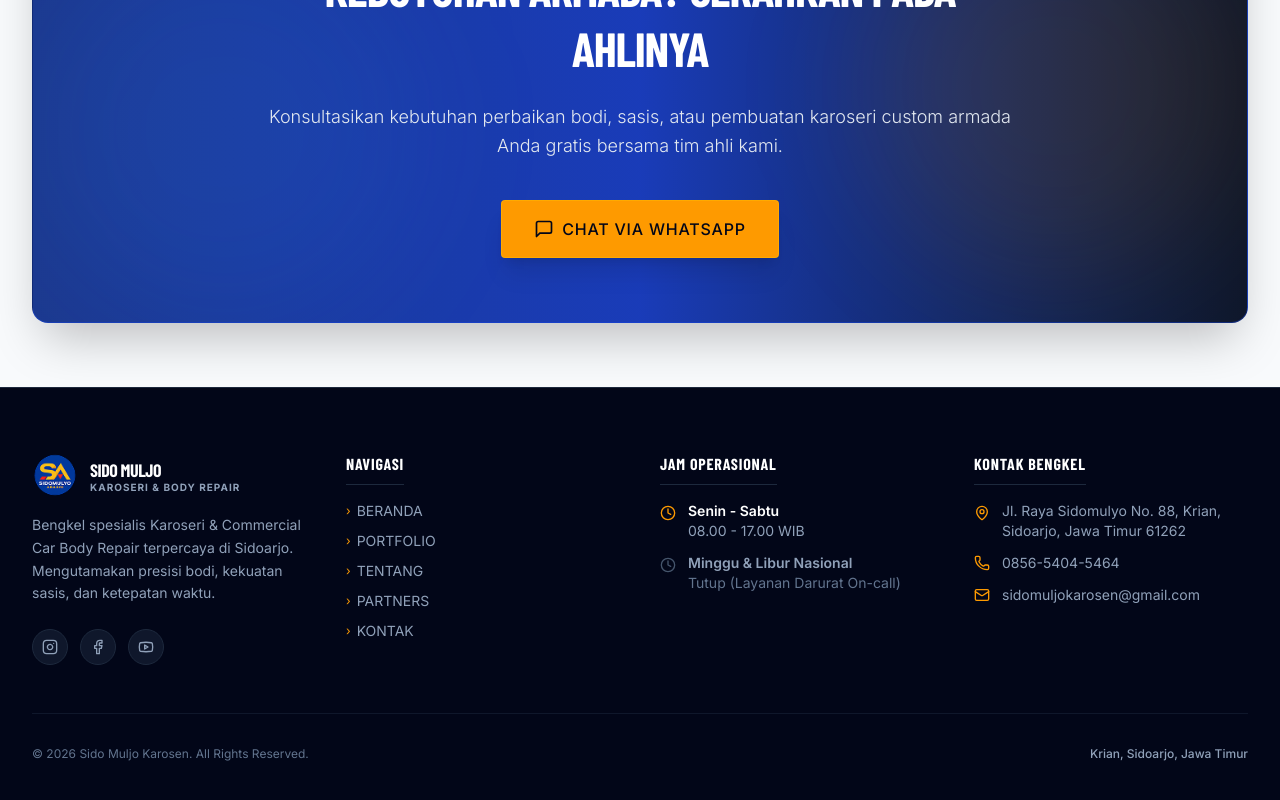
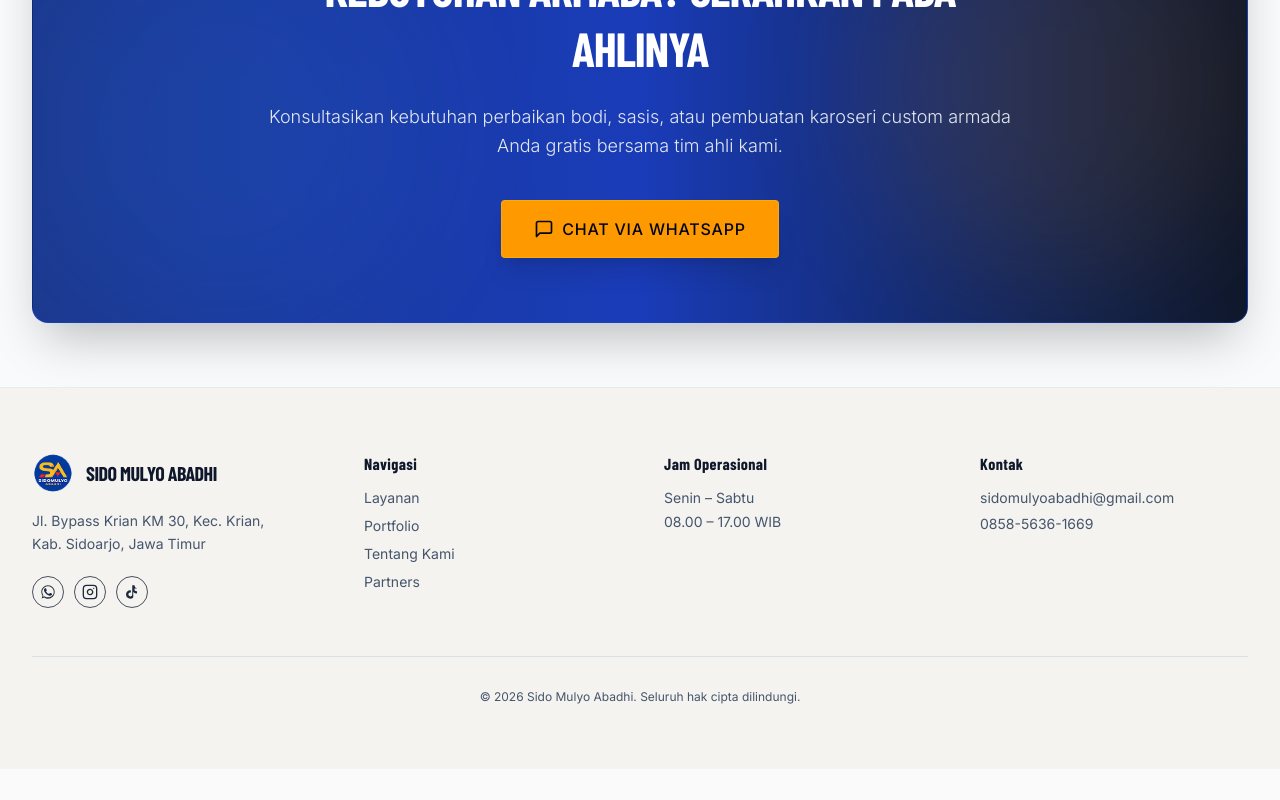
Before and after one commit to PerdanaMain/fe-compro-sidomulyo, a Next.js app: page / in a window 1280 px wide. Shown: the part 4226-5026 px from the top of the page. After the commit the page ends 4995 px from the top, so only its background shows below. Built offline with nearby package versions, Linux system fonts and the light colour scheme; no server answers; a web font is replaced by a local one.

Commit message:
feat(footer): add site configuration, company data, and footer component to the project

```diff
--- a/src/components/layout/footer.tsx
+++ b/src/components/layout/footer.tsx
@@ -1,77 +1,101 @@
 import React from "react";
 import Link from "next/link";
-import { MapPin, Phone, Mail, Clock, Instagram, Facebook, Youtube } from "lucide-react";
+import Image from "next/image";
+import { Instagram } from "lucide-react";
 import { companyData } from "@/data/company";
-import { navItems } from "@/data/navigation";
-import { Container } from "@/components/ui/container";
-import Image from "next/image";
+
+function WhatsAppIcon({ className = "w-4 h-4" }: { className?: string }) {
+  return (
+    <svg className={className} fill="currentColor" viewBox="0 0 24 24">
+      <path d="M17.472 14.382c-.297-.149-1.758-.867-2.03-.967-.273-.099-.471-.148-.67.15-.197.297-.767.966-.94 1.164-.173.199-.347.223-.644.075-.297-.15-1.255-.463-2.39-1.475-.883-.788-1.48-1.761-1.653-2.059-.173-.297-.018-.458.13-.606.134-.133.298-.347.446-.521.151-.172.2-.296.3-.495.099-.198.05-.372-.025-.521-.075-.148-.669-1.611-.916-2.206-.242-.579-.487-.501-.669-.51l-.57-.01c-.198 0-.52.074-.792.372s-1.04 1.016-1.04 2.479 1.065 2.876 1.213 3.074c.149.198 2.095 3.2 5.076 4.487.709.306 1.263.489 1.694.626.712.226 1.36.194 1.872.118.572-.085 1.758-.719 2.006-1.413.248-.695.248-1.29.173-1.414-.074-.124-.272-.198-.57-.347z" />
+      <path d="M12 2C6.477 2 2 6.477 2 12c0 2.137.672 4.116 1.82 5.74L2.343 21.657l4.053-1.455C8.005 21.328 9.932 22 12 22c5.523 0 10-4.477 10-10S17.523 2 12 2zm0 18c-1.84 0-3.551-.523-5.006-1.428l-.359-.222-2.428.871.876-2.383-.243-.377C3.882 15.006 3.333 13.553 3.333 12c0-4.787 3.88-8.667 8.667-8.667s8.667 3.88 8.667 8.667S16.787 20 12 20z" />
+    </svg>
+  );
+}
+
+function TikTokIcon({ className = "w-4 h-4" }: { className?: string }) {
+  return (
+    <svg className={className} fill="currentColor" viewBox="0 0 24 24">
+      <path d="M19.59 6.69a4.83 4.83 0 0 1-3.77-4.25V2h-3.45v13.67a2.89 2.89 0 0 1-5.2 1.74 2.89 2.89 0 0 1 2.31-4.64c.29 0 .56.04.82.12V9.38a6.37 6.37 0 0 0-1-.08A6.34 6.34 0 0 0 3 15.64a6.34 6.34 0 0 0 10.86 4.47V12a8.28 8.28 0 0 0 5.73 2.26V10.8a4.83 4.83 0 0 1-3.77-1.41V6.69z" />
+    </svg>
+  );
+}
+
+const footerNavItems = [
+  { label: "Layanan", href: "/#services" },
+  { label: "Portfolio", href: "/portfolio" },
+  { label: "Tentang Kami", href: "/tentang" },
+  { label: "Partners", href: "/partner" },
+];
 
 export function Footer() {
   return (
-    <footer className="bg-slate-950 text-slate-400 border-t border-slate-800">
-      <Container className="py-16">
-        <div className="grid grid-cols-1 md:grid-cols-2 lg:grid-cols-4 gap-10">
-          {/* Column 1: Brand & Bio */}
+    <footer className="bg-[#f4f3ef] text-slate-700 py-12 md:py-16 border-t border-slate-200/60">
+      <div className="max-w-7xl mx-auto px-4 sm:px-6 lg:px-8">
+        <div className="grid grid-cols-1 md:grid-cols-2 lg:grid-cols-4 gap-8 lg:gap-12 pb-12">
+          {/* Column 1: Brand & Address */}
           <div className="space-y-4">
             <div className="flex items-center gap-3">
-              <Image src="/images/logo-footer.png" height={46} width={46} alt={companyData.name} />
-              <div className="flex flex-col">
-                <span className="font-heading text-lg font-extrabold uppercase tracking-tight text-white">
-                  SIDO MULJO
-                </span>
-                <span className="text-[10px] uppercase font-bold tracking-widest text-slate-400 -mt-1">
-                  KAROSERI & BODY REPAIR
-                </span>
-              </div>
+              <Image
+                src="/images/logo-footer.png"
+                height={42}
+                width={42}
+                alt={companyData.name}
+                className="object-contain"
+              />
+              <span className="font-heading font-extrabold text-xl tracking-tight text-slate-900 uppercase">
+                SIDO MULYO ABADHI
+              </span>
             </div>
-            <p className="text-sm leading-relaxed text-slate-400">
-              Bengkel spesialis Karoseri & Commercial Car Body Repair terpercaya di Sidoarjo. Mengutamakan presisi bodi, kekuatan sasis, dan ketepatan waktu.
+            <p className="text-sm text-slate-600 leading-relaxed font-normal">
+              Jl. Bypass Krian KM 30, Kec. Krian,
+              <br />
+              Kab. Sidoarjo, Jawa Timur
             </p>
-            <div className="flex items-center gap-3 pt-2">
+            <div className="flex items-center gap-2.5 pt-1">
+              <a
+                href={`https://wa.me/${companyData.whatsapp}`}
+                target="_blank"
+                rel="noopener noreferrer"
+                aria-label="WhatsApp"
+                className="w-8 h-8 rounded-full border border-slate-800/80 flex items-center justify-center text-slate-800 hover:bg-slate-900 hover:text-white transition-colors"
+              >
+                <WhatsAppIcon className="w-4 h-4" />
+              </a>
               <a
                 href={companyData.socials.instagram}
                 target="_blank"
                 rel="noopener noreferrer"
                 aria-label="Instagram"
-                className="w-9 h-9 rounded-full bg-slate-900 border border-slate-800 flex items-center justify-center text-slate-400 hover:text-amber-400 hover:border-amber-500/50 transition-colors"
+                className="w-8 h-8 rounded-full border border-slate-800/80 flex items-center justify-center text-slate-800 hover:bg-slate-900 hover:text-white transition-colors"
               >
                 <Instagram className="w-4 h-4" />
               </a>
               <a
-                href={companyData.socials.facebook}
+                href="https://tiktok.com"
                 target="_blank"
                 rel="noopener noreferrer"
-                aria-label="Facebook"
-                className="w-9 h-9 rounded-full bg-slate-900 border border-slate-800 flex items-center justify-center text-slate-400 hover:text-amber-400 hover:border-amber-500/50 transition-colors"
+                aria-label="TikTok"
+                className="w-8 h-8 rounded-full border border-slate-800/80 flex items-center justify-center text-slate-800 hover:bg-slate-900 hover:text-white transition-colors"
               >
-                <Facebook className="w-4 h-4" />
-              </a>
-              <a
-                href={companyData.socials.youtube}
-                target="_blank"
-                rel="noopener noreferrer"
-                aria-label="YouTube"
-                className="w-9 h-9 rounded-full bg-slate-900 border border-slate-800 flex items-center justify-center text-slate-400 hover:text-amber-400 hover:border-amber-500/50 transition-colors"
-              >
-                <Youtube className="w-4 h-4" />
+                <TikTokIcon className="w-4 h-4" />
               </a>
             </div>
           </div>
 
           {/* Column 2: Navigasi */}
-          <div className="space-y-4">
-            <h3 className="font-heading text-base font-bold uppercase tracking-wider text-white border-b border-slate-800 pb-2 inline-block">
+          <div className="space-y-3 md:pl-4">
+            <h3 className="font-heading font-bold text-base text-slate-900 tracking-wide">
               Navigasi
             </h3>
-            <ul className="space-y-2.5 text-sm">
-              {navItems.map((item) => (
-                <li key={item.href}>
+            <ul className="space-y-2 text-sm text-slate-600">
+              {footerNavItems.map((item) => (
+                <li key={item.label}>
                   <Link
                     href={item.href}
-                    className="hover:text-amber-400 transition-colors flex items-center gap-1.5"
+                    className="hover:text-slate-900 transition-colors block"
                   >
-                    <span className="text-amber-500 text-xs">›</span>
-                    <span>{item.label}</span>
+                    {item.label}
                   </Link>
                 </li>
               ))}
@@ -79,65 +103,49 @@ export function Footer() {
           </div>
 
           {/* Column 3: Jam Operasional */}
-          <div className="space-y-4">
-            <h3 className="font-heading text-base font-bold uppercase tracking-wider text-white border-b border-slate-800 pb-2 inline-block">
+          <div className="space-y-3">
+            <h3 className="font-heading font-bold text-base text-slate-900 tracking-wide">
               Jam Operasional
             </h3>
-            <ul className="space-y-3 text-sm">
-              <li className="flex items-start gap-3">
-                <Clock className="w-4 h-4 text-amber-500 shrink-0 mt-1" />
-                <div>
-                  <div className="font-semibold text-white">Senin - Sabtu</div>
-                  <div className="text-slate-400">08.00 - 17.00 WIB</div>
-                </div>
-              </li>
-              <li className="flex items-start gap-3">
-                <Clock className="w-4 h-4 text-slate-600 shrink-0 mt-1" />
-                <div>
-                  <div className="font-semibold text-slate-400">Minggu & Libur Nasional</div>
-                  <div className="text-slate-500">Tutup (Layanan Darurat On-call)</div>
-                </div>
-              </li>
-            </ul>
+            <div className="space-y-1 text-sm text-slate-600">
+              <p>Senin – Sabtu</p>
+              <p>08.00 – 17.00 WIB</p>
+            </div>
           </div>
 
           {/* Column 4: Kontak */}
-          <div className="space-y-4">
-            <h3 className="font-heading text-base font-bold uppercase tracking-wider text-white border-b border-slate-800 pb-2 inline-block">
-              Kontak Bengkel
+          <div className="space-y-3">
+            <h3 className="font-heading font-bold text-base text-slate-900 tracking-wide">
+              Kontak
             </h3>
-            <ul className="space-y-3 text-sm">
-              <li className="flex items-start gap-3">
-                <MapPin className="w-4 h-4 text-amber-500 shrink-0 mt-1" />
-                <span>{companyData.address}</span>
-              </li>
-              <li className="flex items-center gap-3">
-                <Phone className="w-4 h-4 text-amber-500 shrink-0" />
-                <a href={`tel:${companyData.phone}`} className="hover:text-white transition-colors">
+            <div className="space-y-1.5 text-sm text-slate-600">
+              <p>
+                <a
+                  href={`mailto:${companyData.email}`}
+                  className="hover:text-slate-900 transition-colors"
+                >
+                  {companyData.email}
+                </a>
+              </p>
+              <p>
+                <a
+                  href={`tel:${companyData.phone.replace(/[^0-9]/g, "")}`}
+                  className="hover:text-slate-900 transition-colors"
+                >
                   {companyData.phone}
                 </a>
-              </li>
-              <li className="flex items-center gap-3">
-                <Mail className="w-4 h-4 text-amber-500 shrink-0" />
-                <a href={`mailto:${companyData.email}`} className="hover:text-white transition-colors">
-                  {companyData.email}
-                </a>
-              </li>
-            </ul>
+              </p>
+            </div>
           </div>
         </div>
 
-        {/* Bottom Bar */}
-        <div className="mt-12 pt-8 border-t border-slate-900 flex flex-col md:flex-row items-center justify-between text-xs text-slate-500 gap-4">
-          <div>
-            © {new Date().getFullYear()} {companyData.name}. All Rights Reserved.
-          </div>
-          <div className="flex items-center gap-6 text-slate-400 font-medium">
-            <span>Krian, Sidoarjo, Jawa Timur</span>
-          </div>
+        {/* Bottom Bar / Copyright */}
+        <div className="pt-8 border-t border-slate-300/60 text-center">
+          <p className="text-xs text-slate-600 font-normal">
+            © {new Date().getFullYear()} Sido Mulyo Abadhi. Seluruh hak cipta dilindungi.
+          </p>
         </div>
-
-      </Container>
+      </div>
     </footer>
   );
 }
--- a/src/data/company.ts
+++ b/src/data/company.ts
@@ -21,7 +21,7 @@ export interface CompanyInfo {
 
 export const companyData: CompanyInfo = {
   name: SITE_CONFIG.name,
-  shortName: "Sido Muljo",
+  shortName: "Sido Mulyo Abadhi",
   tagline: "Commercial Car Body Repair & Karoseri Specialist",
   experienceYears: 12,
   completedUnitsPerYear: 500,
@@ -29,11 +29,11 @@ export const companyData: CompanyInfo = {
   phone: SITE_CONFIG.phone,
   whatsapp: SITE_CONFIG.whatsappNumber,
   email: SITE_CONFIG.email,
-  address: `${SITE_CONFIG.address.street}, ${SITE_CONFIG.address.city}, ${SITE_CONFIG.address.province} ${SITE_CONFIG.address.postalCode}`,
+  address: "Jl. Bypass Krian KM 30, Kec. Krian, Kab. Sidoarjo, Jawa Timur",
   operatingHours: SITE_CONFIG.openingHours,
   socials: {
-    instagram: "https://instagram.com/sidomuljokarosen",
-    facebook: "https://facebook.com/sidomuljokarosen",
-    youtube: "https://youtube.com/@sidomuljokarosen"
+    instagram: "https://instagram.com/sidomulyoabadhi",
+    facebook: "https://facebook.com/sidomulyoabadhi",
+    youtube: "https://youtube.com/@sidomulyoabadhi"
   }
 };
--- a/src/lib/config.ts
+++ b/src/lib/config.ts
@@ -1,20 +1,20 @@
 export const SITE_CONFIG = {
-  name: "Sido Muljo Karosen",
-  fullName: "Sido Muljo Karosen — Commercial Car Body Repair & Karoseri Specialist",
+  name: "Sido Mulyo Abadhi",
+  fullName: "Sido Mulyo Abadhi — Commercial Car Body Repair & Karoseri Specialist",
   description: "Bengkel Karoseri & Commercial Car Body Repair Terpercaya di Sidoarjo. Spesialis perbaikan bodi truk, pembuatan karoseri custom, rekondisi, dan pengecatan oven.",
-  url: process.env.NEXT_PUBLIC_SITE_URL || "https://sidomuljokarosen.com",
-  phone: "0856-5404-5464",
-  whatsappNumber: "6285654045464",
-  whatsappDefaultText: "Halo Sido Muljo Karosen, saya ingin berkonsultasi mengenai perbaikan / pembuatan karoseri armada truk kami.",
-  email: "sidomuljokarosen@gmail.com",
+  url: process.env.NEXT_PUBLIC_SITE_URL || "https://sidomulyoabadhi.com",
+  phone: "0858-5636-1669",
+  whatsappNumber: "6285856361669",
+  whatsappDefaultText: "Halo Sido Mulyo Abadhi, saya ingin berkonsultasi mengenai perbaikan / pembuatan karoseri armada truk kami.",
+  email: "sidomulyoabadhi@gmail.com",
   address: {
-    street: "Jl. Raya Sidomulyo No. 88, Krian",
-    city: "Sidoarjo",
+    street: "Jl. Bypass Krian KM 30",
+    city: "Kec. Krian, Kab. Sidoarjo",
     province: "Jawa Timur",
     postalCode: "61262",
     country: "ID"
   },
-  openingHours: "Senin - Sabtu: 08:00 - 17:00 WIB",
+  openingHours: "Senin – Sabtu: 08.00 – 17.00 WIB",
   geo: {
     latitude: -7.4081,
     longitude: 112.5768
```
